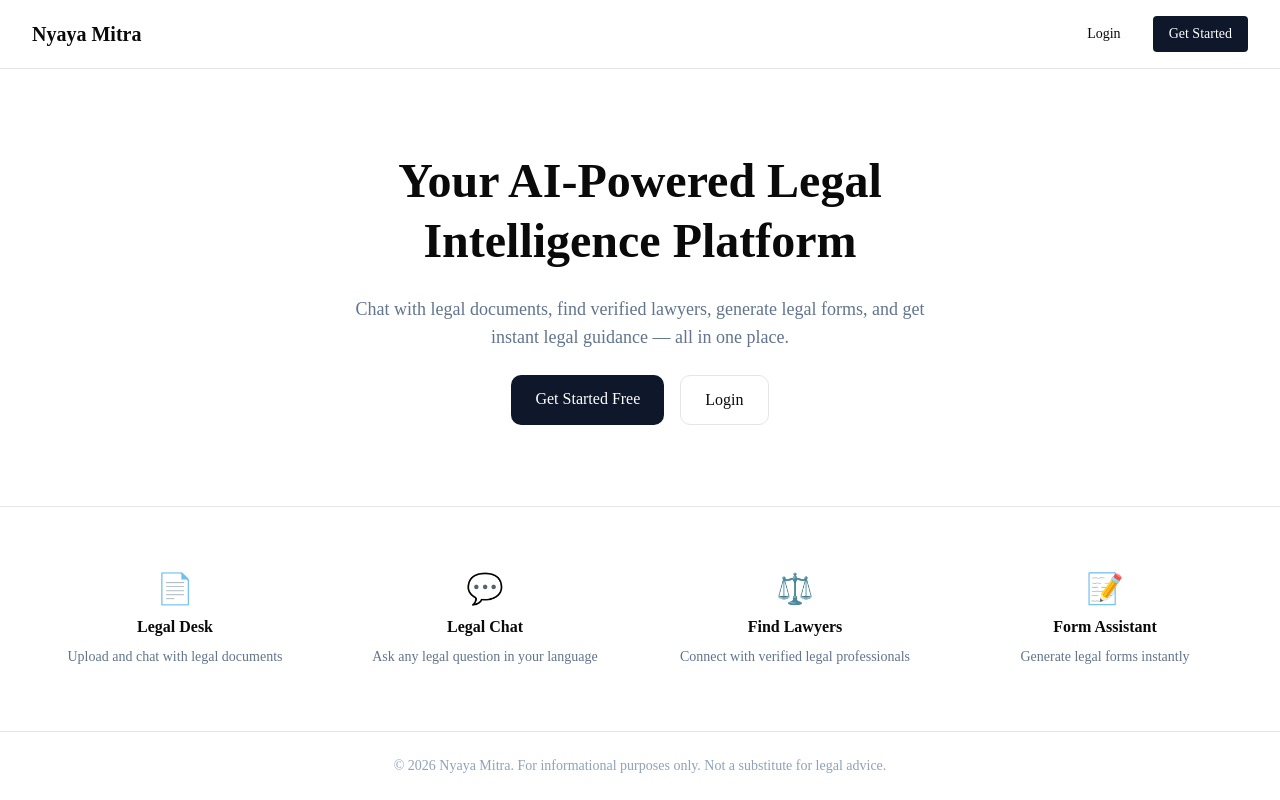
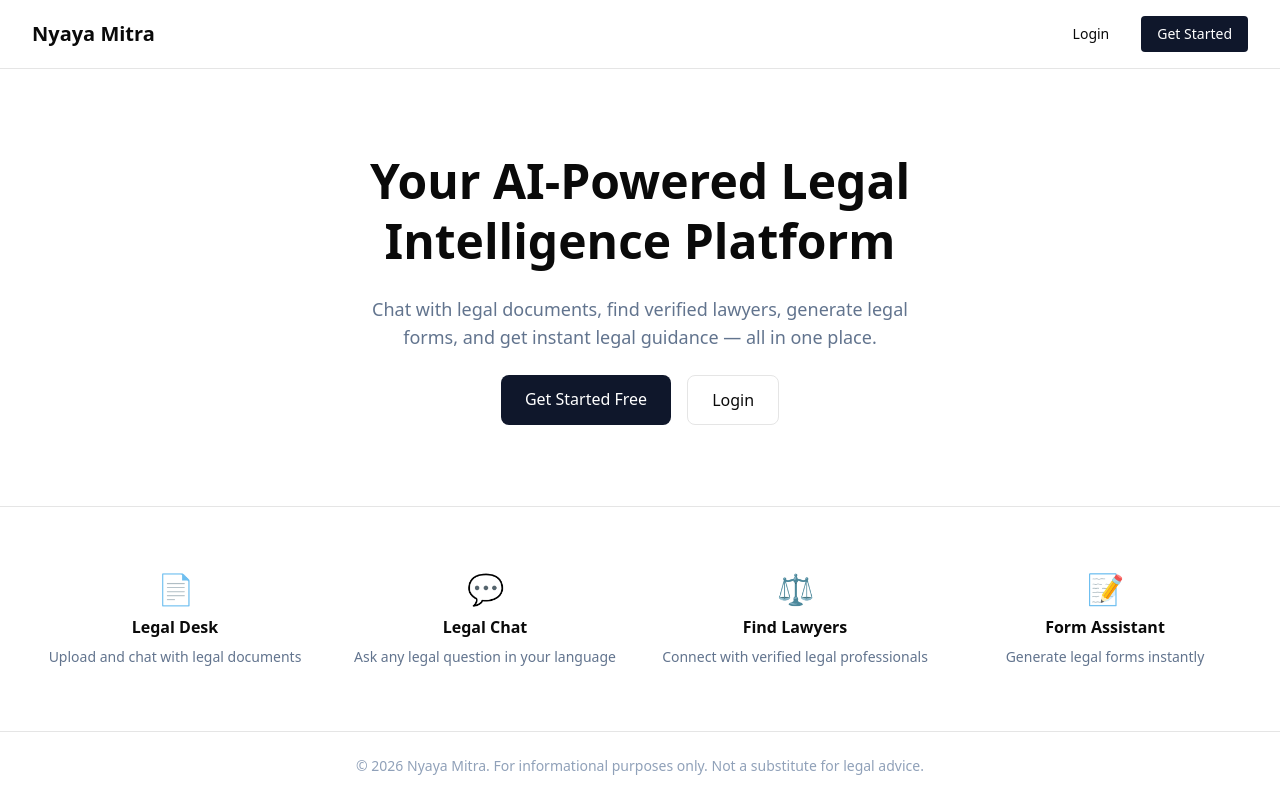
Before and after one commit to kabra-palak/Nyaya_Mitra, a Next.js app: page / in a window 1280 px wide. Built offline with nearby package versions, Linux system fonts and the light colour scheme.

Commit message:
fix: globals.css for Tailwind v4 compatibility

```diff
--- a/src/app/globals.css
+++ b/src/app/globals.css
@@ -1,52 +1,4 @@
 @import "tailwindcss";
-@import "tw-animate-css";
-@import "shadcn/tailwind.css";
-
-@custom-variant dark (&:is(.dark *));
-
-@theme inline {
-  --color-background: var(--background);
-  --color-foreground: var(--foreground);
-  --font-sans: var(--font-sans);
-  --font-mono: var(--font-geist-mono);
-  --font-heading: var(--font-sans);
-  --color-sidebar-ring: var(--sidebar-ring);
-  --color-sidebar-border: var(--sidebar-border);
-  --color-sidebar-accent-foreground: var(--sidebar-accent-foreground);
-  --color-sidebar-accent: var(--sidebar-accent);
-  --color-sidebar-primary-foreground: var(--sidebar-primary-foreground);
-  --color-sidebar-primary: var(--sidebar-primary);
-  --color-sidebar-foreground: var(--sidebar-foreground);
-  --color-sidebar: var(--sidebar);
-  --color-chart-5: var(--chart-5);
-  --color-chart-4: var(--chart-4);
-  --color-chart-3: var(--chart-3);
-  --color-chart-2: var(--chart-2);
-  --color-chart-1: var(--chart-1);
-  --color-ring: var(--ring);
-  --color-input: var(--input);
-  --color-border: var(--border);
-  --color-destructive: var(--destructive);
-  --color-accent-foreground: var(--accent-foreground);
-  --color-accent: var(--accent);
-  --color-muted-foreground: var(--muted-foreground);
-  --color-muted: var(--muted);
-  --color-secondary-foreground: var(--secondary-foreground);
-  --color-secondary: var(--secondary);
-  --color-primary-foreground: var(--primary-foreground);
-  --color-primary: var(--primary);
-  --color-popover-foreground: var(--popover-foreground);
-  --color-popover: var(--popover);
-  --color-card-foreground: var(--card-foreground);
-  --color-card: var(--card);
-  --radius-sm: calc(var(--radius) * 0.6);
-  --radius-md: calc(var(--radius) * 0.8);
-  --radius-lg: var(--radius);
-  --radius-xl: calc(var(--radius) * 1.4);
-  --radius-2xl: calc(var(--radius) * 1.8);
-  --radius-3xl: calc(var(--radius) * 2.2);
-  --radius-4xl: calc(var(--radius) * 2.6);
-}
 
 :root {
   --card: oklch(1 0 0);
@@ -65,66 +17,33 @@
   --border: oklch(0.922 0 0);
   --input: oklch(0.922 0 0);
   --ring: oklch(0.708 0 0);
-  --chart-1: oklch(0.87 0 0);
-  --chart-2: oklch(0.556 0 0);
-  --chart-3: oklch(0.439 0 0);
-  --chart-4: oklch(0.371 0 0);
-  --chart-5: oklch(0.269 0 0);
   --radius: 0.625rem;
-  --sidebar: oklch(0.985 0 0);
-  --sidebar-foreground: oklch(0.145 0 0);
-  --sidebar-primary: oklch(0.205 0 0);
-  --sidebar-primary-foreground: oklch(0.985 0 0);
-  --sidebar-accent: oklch(0.97 0 0);
-  --sidebar-accent-foreground: oklch(0.205 0 0);
-  --sidebar-border: oklch(0.922 0 0);
-  --sidebar-ring: oklch(0.708 0 0);
   --background: oklch(1 0 0);
   --foreground: oklch(0.145 0 0);
 }
 
-.dark {
-  --background: oklch(0.145 0 0);
-  --foreground: oklch(0.985 0 0);
-  --card: oklch(0.205 0 0);
-  --card-foreground: oklch(0.985 0 0);
-  --popover: oklch(0.205 0 0);
-  --popover-foreground: oklch(0.985 0 0);
-  --primary: oklch(0.922 0 0);
-  --primary-foreground: oklch(0.205 0 0);
-  --secondary: oklch(0.269 0 0);
-  --secondary-foreground: oklch(0.985 0 0);
-  --muted: oklch(0.269 0 0);
-  --muted-foreground: oklch(0.708 0 0);
-  --accent: oklch(0.269 0 0);
-  --accent-foreground: oklch(0.985 0 0);
-  --destructive: oklch(0.704 0.191 22.216);
-  --border: oklch(1 0 0 / 10%);
-  --input: oklch(1 0 0 / 15%);
-  --ring: oklch(0.556 0 0);
-  --chart-1: oklch(0.87 0 0);
-  --chart-2: oklch(0.556 0 0);
-  --chart-3: oklch(0.439 0 0);
-  --chart-4: oklch(0.371 0 0);
-  --chart-5: oklch(0.269 0 0);
-  --sidebar: oklch(0.205 0 0);
-  --sidebar-foreground: oklch(0.985 0 0);
-  --sidebar-primary: oklch(0.488 0.243 264.376);
-  --sidebar-primary-foreground: oklch(0.985 0 0);
-  --sidebar-accent: oklch(0.269 0 0);
-  --sidebar-accent-foreground: oklch(0.985 0 0);
-  --sidebar-border: oklch(1 0 0 / 10%);
-  --sidebar-ring: oklch(0.556 0 0);
+@layer base {
+  * {
+    border-color: var(--border);
+  }
+  body {
+    background-color: var(--background);
+    color: var(--foreground);
+  }
 }
 
-@layer base {
-  * {
-    @apply border-border outline-ring/50;
+@media print {
+  body * {
+    visibility: hidden;
   }
-  body {
-    @apply bg-background text-foreground;
+  #print-form, #print-form * {
+    visibility: visible;
   }
-  html {
-    @apply font-sans;
+  #print-form {
+    position: absolute;
+    left: 0;
+    top: 0;
+    width: 100%;
+    padding: 40px;
   }
 }
```
